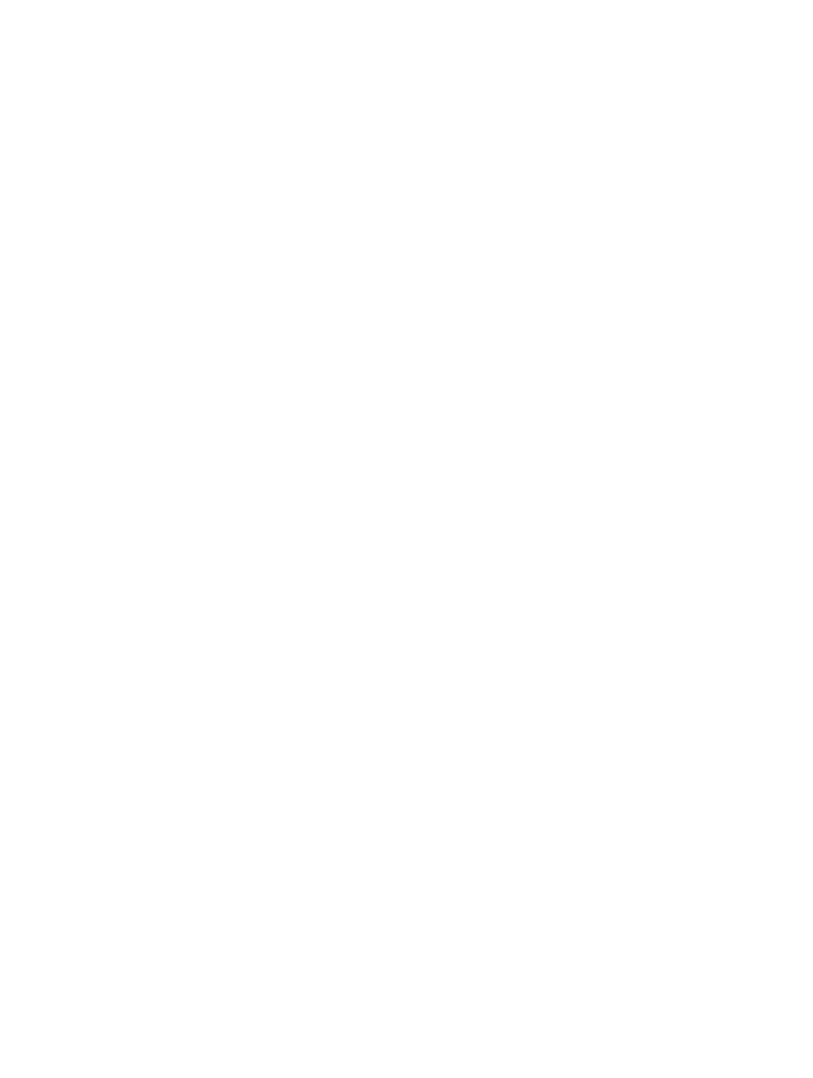
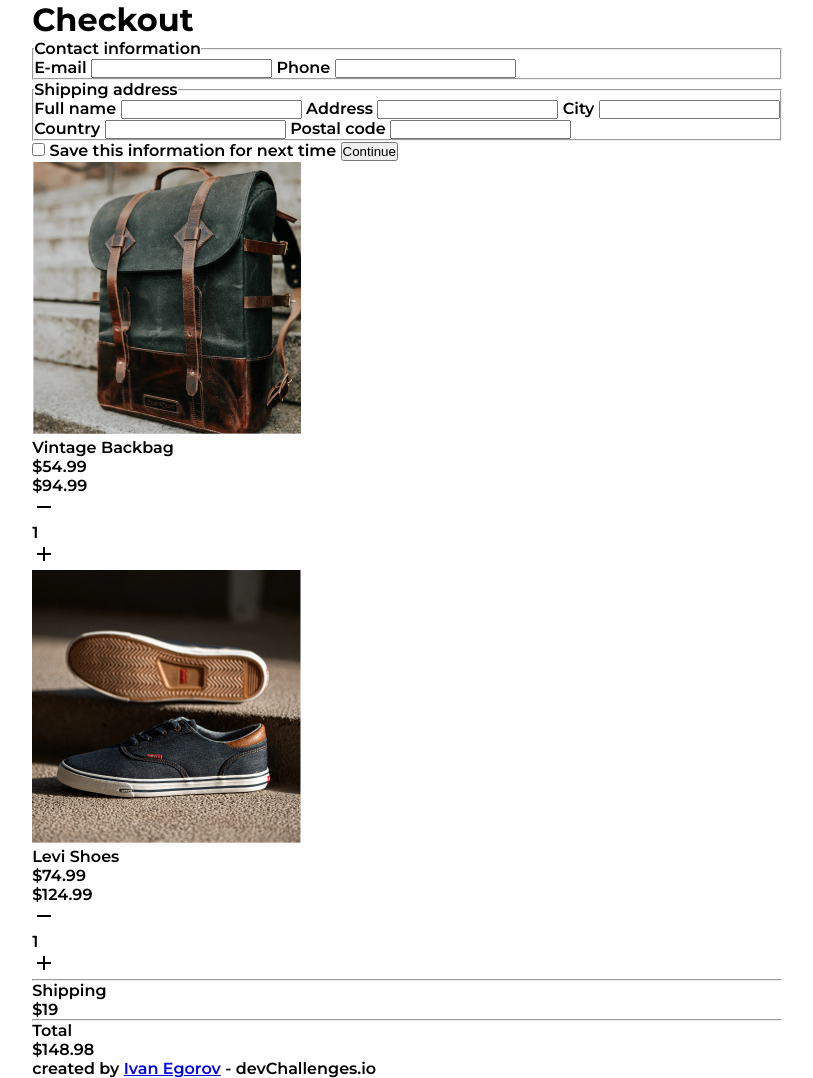
Before and after one commit to Leniorko/devchallenge-checkout, a plain HTML site: page index.html in a window 1280 px wide. Shown: the whole page, without its empty margins (233-1046 px from the left). Before the commit the page ends 800 px from the top, so only its background shows below. Drawn offline with Linux system fonts and the light colour scheme.

Commit message:
Markup done, I suppose

```diff
--- a/index.html
+++ b/index.html
@@ -19,6 +19,144 @@
     <title>Checkout Page</title>
   </head>
   <body>
-    <div class="root"></div>
+    <div class="root">
+      <h1 class="checkout">Checkout</h1>
+      <div class="main">
+        <div class="form-container">
+          <form action="" class="form">
+            <fieldset class="form__contact default-fieldset">
+              <legend>Contact information</legend>
+              <label for="email-input" class="default-label">E-mail</label>
+              <input
+                type="email"
+                name=""
+                id="email-input"
+                class="defautl-input"
+              />
+              <label for="phone-innput" class="default-label">Phone</label>
+              <input type="text" id="phone-input" class="default-input" />
+            </fieldset>
+
+            <fieldset class="form__shipping default-fieldset">
+              <legend>Shipping address</legend>
+              <label for="full-name-input" class="default-label"
+                >Full name</label
+              >
+              <input
+                type="text"
+                name=""
+                id="full-name-input"
+                class="default-input"
+              />
+              <label for="address-input" class="default-label">Address</label>
+              <input type="text" name="" id="address" class="default-input" />
+              <label for="city-input" class="default-label">City</label>
+              <input
+                type="text"
+                name=""
+                id="city-input"
+                class="default-input"
+              />
+              <div class="country-postal-container">
+                <label for="country-input" class="default-label">Country</label>
+                <input
+                  type="text"
+                  name=""
+                  id="country-input"
+                  class="default-input"
+                />
+                <label for="postal-input" class="default-input"
+                  >Postal code</label
+                >
+                <input
+                  type="text"
+                  name=""
+                  id="postal-input"
+                  class="default-input"
+                />
+              </div>
+            </fieldset>
+            <input
+              type="checkbox"
+              name=""
+              id="save-input"
+              class="default-input"
+            />
+            <label for="save-input" class="default-label"
+              >Save this information for next time</label
+            >
+
+            <button class="continue-button">Continue</button>
+          </form>
+        </div>
+        <div class="cart">
+          <div class="cart-item">
+            <img src="./img/photo1.png" alt="" class="cart-item__img" />
+            <div class="cart-item__info-container">
+              <p class="cart-item__name">Vintage Backbag</p>
+              <div class="cart-item__price-container">
+                <p class="cart-item__current-price">$54.99</p>
+                <p class="cart-item__sale-price">$94.99</p>
+              </div>
+              <div class="cart-item__item-counter">
+                <img
+                  src="./img/icons/remove_black_24dp.svg"
+                  alt=""
+                  class="cart-item__minus"
+                />
+                <p class="cart-item__count">1</p>
+                <img
+                  src="./img/icons/add_black_24dp.svg"
+                  alt=""
+                  class="cart-item__item__plus"
+                />
+              </div>
+            </div>
+
+            <div class="cart">
+              <div class="cart-item">
+                <img src="./img/photo2.png" alt="" class="cart-item__img" />
+                <div class="cart-item__info-container">
+                  <p class="cart-item__name">Levi Shoes</p>
+                  <div class="cart-item__price-container">
+                    <p class="cart-item__current-price">$74.99</p>
+                    <p class="cart-item__sale-price">$124.99</p>
+                  </div>
+                  <div class="cart-item__item-counter">
+                    <img
+                      src="./img/icons/remove_black_24dp.svg"
+                      alt=""
+                      class="cart-item__minus"
+                    />
+                    <p class="cart-item__count">1</p>
+                    <img
+                      src="./img/icons/add_black_24dp.svg"
+                      alt=""
+                      class="cart-item__item__plus"
+                    />
+                  </div>
+                </div>
+
+            <hr class="hr-default" />
+            <div class="price-container">
+              <p class="cart__text">Shipping</p>
+              <p class="cart__price">$19</p>
+            </div>
+            <hr class="hr-default" />
+            <div class="price-container">
+              <p class="cart__text">Total</p>
+              <p class="cart__price">$148.98</p>
+            </div>
+          </div>
+        </div>
+      </div>
+      <div class="footer">
+        created by
+        <a href="https://github.com/Leniorko" class="footer__author"
+          >Ivan Egorov</a
+        >
+        - devChallenges.io
+      </div>
+    </div>
   </body>
 </html>
--- a/styles/style.css
+++ b/styles/style.css
@@ -19,6 +19,8 @@
 body {
   display: flex;
   justify-content: center;
+  font-family: var(--font);
+  font-weight: 600;
 }
 
 .root {
```
